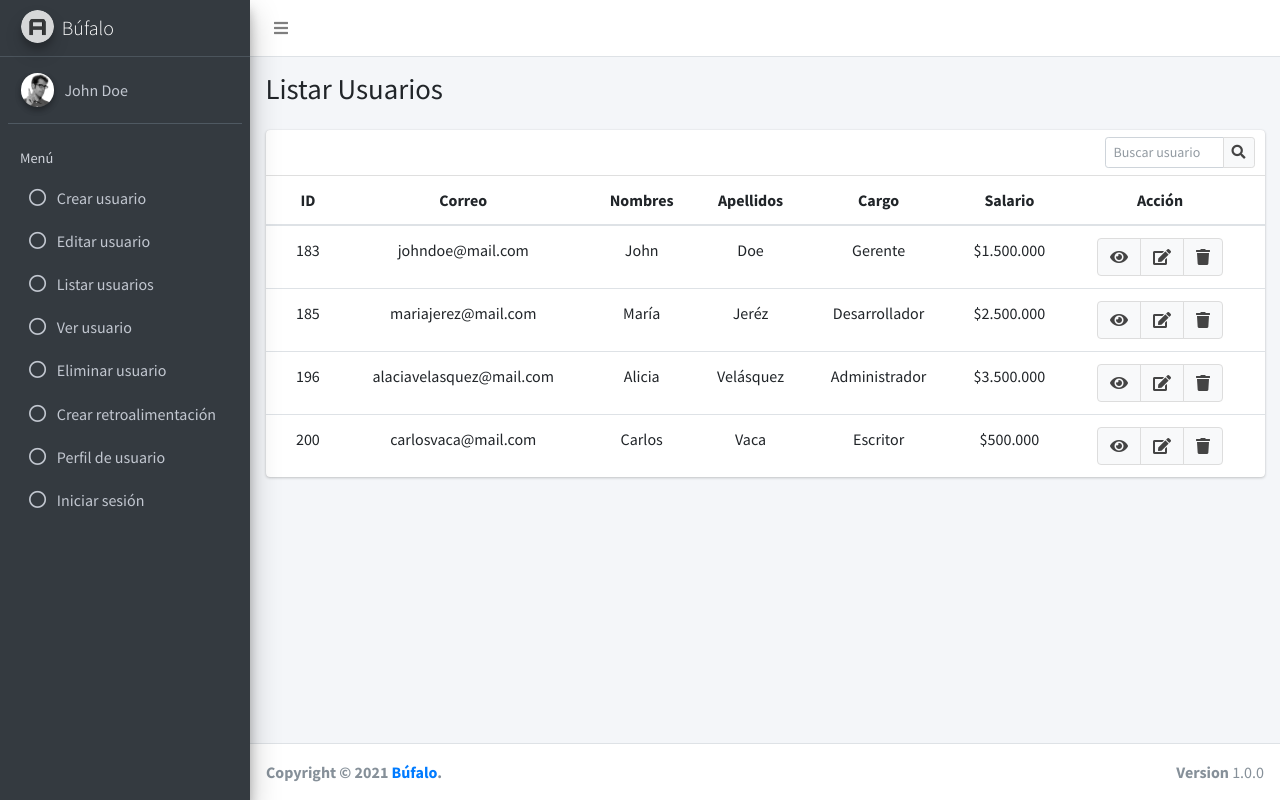
After one commit to fseve/bufaloflask, a Flask app: page /usuarios/listar in a window 1280 px wide. The commit adds this page. Run offline with Flask 2, Linux system fonts and the light colour scheme; some libraries are stand-ins or nearby versions.

Commit message:
Listar usuarios

```diff
--- a/app.py
+++ b/app.py
@@ -20,3 +20,7 @@ def index():
 def crearUsuarios():
     form = CrearUsuarioForm()
     return render_template('crear-usuario.html', form=form)
+
+@app.route('/usuarios/listar')
+def listarUsuarios():
+    return render_template('ver-listar-usuarios.html')
--- a/templates/layout.html
+++ b/templates/layout.html
@@ -44,7 +44,7 @@
             <li class="nav-header">Menú</li>
 
             <li class="nav-item">
-              <a href="../usuarios/crear-usuario.html" class="nav-link">
+              <a href="{{'/usuarios/crear'}}" class="nav-link">
                 <i class="far fa-circle nav-icon"></i>
                 <p>
                   Crear usuario
@@ -62,7 +62,7 @@
             </li>
 
             <li class="nav-item">
-              <a href="../usuarios/ver-listar-usuarios.html" class="nav-link">
+              <a href="{{'/usuarios/listar'}}" class="nav-link">
                 <i class="far fa-circle nav-icon"></i>
                 <p>
                   Listar usuarios
--- /dev/null
+++ b/templates/ver-listar-usuarios.html
@@ -0,0 +1,169 @@
+{% extends 'layout.html' %}
+
+{% block headblock %}
+  <!-- Google Font: Source Sans Pro -->
+  <link rel="stylesheet" href="https://fonts.googleapis.com/css?family=Source+Sans+Pro:300,400,400i,700&display=fallback">
+  <!-- Font Awesome -->
+  <link rel="stylesheet" href="{{ url_for('static', filename='plugins/fontawesome-free/css/all.min.css')}}">
+  <!-- Theme style -->
+  <link rel="stylesheet" href="{{ url_for('static', filename='dist/css/adminlte.min.css')}}">
+{% endblock %}
+
+{% block contentblock %}
+  <div class="content-wrapper">
+    <section class="content-header">
+      <div class="container-fluid">
+        <div class="row mb-2">
+          <div class="col-sm-6">
+            <h1>Listar Usuarios</h1>
+          </div>
+          <!-- <div class="col-sm-6">
+            <ol class="breadcrumb float-sm-right">
+              <li class="breadcrumb-item"><a href="#">Home</a></li>
+              <li class="breadcrumb-item active">Simple Tables</li>
+            </ol>
+          </div> -->
+        </div>
+      </div>
+    </section>
+
+    <section class="content">
+      <div class="container-fluid">
+
+        <div class="row">
+          <div class="col-12">
+            <div class="card">
+              <div class="card-header">
+                <h3 class="card-title"></h3>
+
+                <div class="card-tools">
+                  <div class="input-group input-group-sm" style="width: 150px;">
+                    <input type="text" name="table_search" class="form-control float-right" placeholder="Buscar usuario">
+
+                    <div class="input-group-append">
+                      <button type="submit" class="btn btn-default">
+                        <i class="fas fa-search"></i>
+                      </button>
+                    </div>
+                  </div>
+                </div>
+              </div>
+              <div class="card-body table-responsive p-0">
+                <table class="table table-hover text-nowrap">
+                  <thead>
+                    <tr class="text-center">
+                      <th>ID</th>
+                      <th>Correo</th>
+                      <th>Nombres</th>
+                      <th>Apellidos</th>
+                      <th>Cargo</th>
+                      <th>Salario</th>
+                      <th>Acción</th>
+                    </tr>
+                  </thead>
+                  <tbody>
+                    <tr class="text-center">
+                      <td>183</td>
+                      <td>johndoe@mail.com</td>
+                      <td>John</td>
+                      <td>Doe</td>
+                      <td>Gerente</td>
+                      <td>$1.500.000</td>
+                      <td>
+                        <div class="btn-group">
+                            <button type="button" class="btn btn-default">
+                              <i class="fas fa-eye"></i>
+                            </button>
+                            <button type="button" class="btn btn-default">
+                              <i class="fas fa-edit"></i>
+                            </button>
+                            <button type="button" class="btn btn-default">
+                              <i class="fas fa-trash"></i>
+                            </button>
+                        </div>
+                      </td>
+                    </tr>
+                    <tr class="text-center">
+                        <td>185</td>
+                        <td>mariajerez@mail.com</td>
+                        <td>María</td>
+                        <td>Jeréz</td>
+                        <td>Desarrollador</td>
+                        <td>$2.500.000</td>
+                        <td>
+                            <div class="btn-group">
+                                <button type="button" class="btn btn-default">
+                                  <i class="fas fa-eye"></i>
+                                </button>
+                                <button type="button" class="btn btn-default">
+                                  <i class="fas fa-edit"></i>
+                                </button>
+                                <button type="button" class="btn btn-default">
+                                  <i class="fas fa-trash"></i>
+                                </button>
+                            </div>
+                        </td>
+                    </tr>
+                    <tr class="text-center">
+                        <td>196</td>
+                        <td>alaciavelasquez@mail.com</td>
+                        <td>Alicia</td>
+                        <td>Velásquez</td>
+                        <td>Administrador</td>
+                        <td>$3.500.000</td>
+                        <td>
+                            <div class="btn-group">
+                                <button type="button" class="btn btn-default">
+                                  <i class="fas fa-eye"></i>
+                                </button>
+                                <button type="button" class="btn btn-default">
+                                  <i class="fas fa-edit"></i>
+                                </button>
+                                <button type="button" class="btn btn-default">
+                                  <i class="fas fa-trash"></i>
+                                </button>
+                            </div>
+                        </td>
+                    </tr>
+                    <tr class="text-center">
+                        <td>200</td>
+                        <td>carlosvaca@mail.com</td>
+                        <td>Carlos</td>
+                        <td>Vaca</td>
+                        <td>Escritor</td>
+                        <td>$500.000</td>
+                        <td>
+                            <div class="btn-group">
+                                <button type="button" class="btn btn-default">
+                                  <i class="fas fa-eye"></i>
+                                </button>
+                                <button type="button" class="btn btn-default">
+                                  <i class="fas fa-edit"></i>
+                                </button>
+                                <button type="button" class="btn btn-default">
+                                  <i class="fas fa-trash"></i>
+                                </button>
+                            </div>
+                        </td>
+                    </tr>
+                  </tbody>
+                </table>
+              </div>
+            </div>
+          </div>
+        </div>
+      </div>
+    </section>
+  </div>
+{% endblock %}
+
+{% block scriptsblock %}
+  <!-- jQuery -->
+  <script src="{{ url_for('static', filename='plugins/jquery/jquery.min.js')}}"></script>
+  <!-- Bootstrap 4 -->
+  <script src="{{ url_for('static', filename='plugins/bootstrap/js/bootstrap.bundle.min.js')}}"></script>
+  <!-- AdminLTE App -->
+  <script src="{{ url_for('static', filename='dist/js/adminlte.min.js')}}"></script>
+  <!-- AdminLTE for demo purposes -->
+  <script src="{{ url_for('static', filename='dist/js/demo.js')}}"></script>
+{% endblock %}
```
